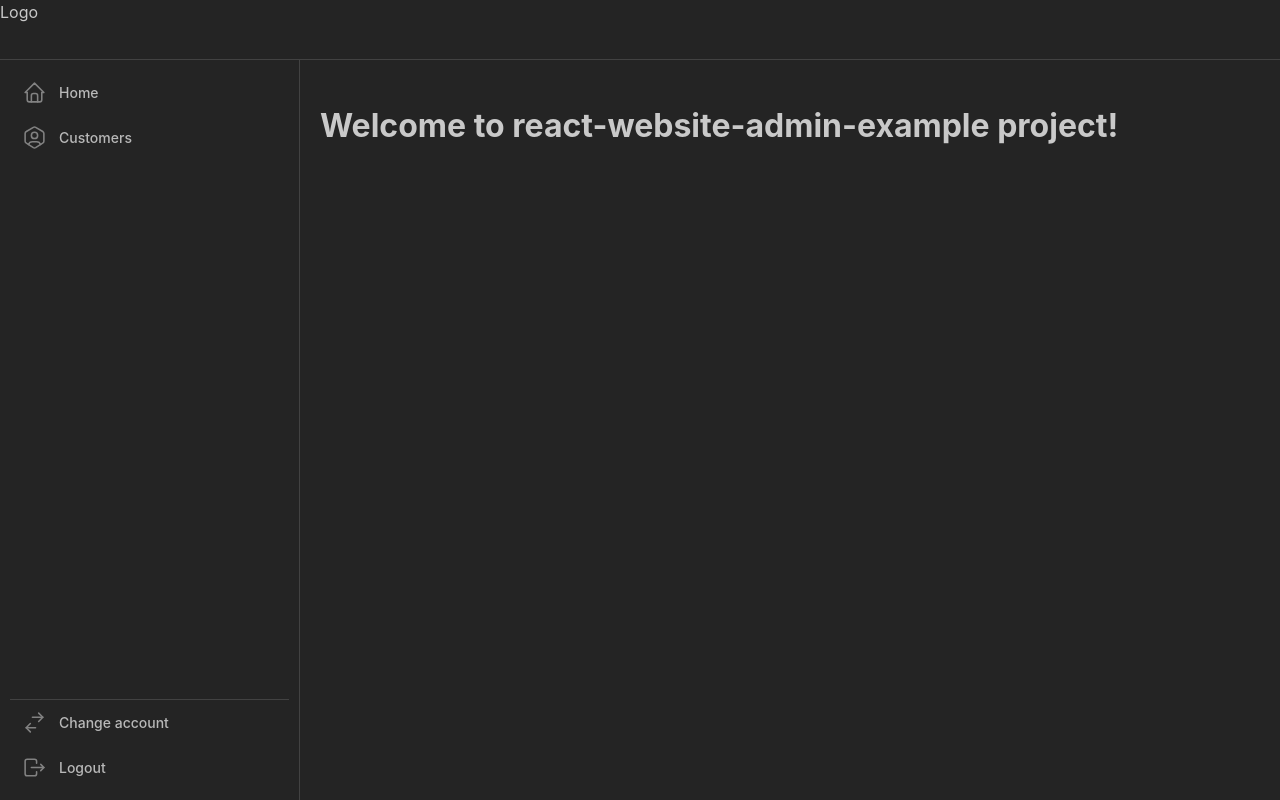
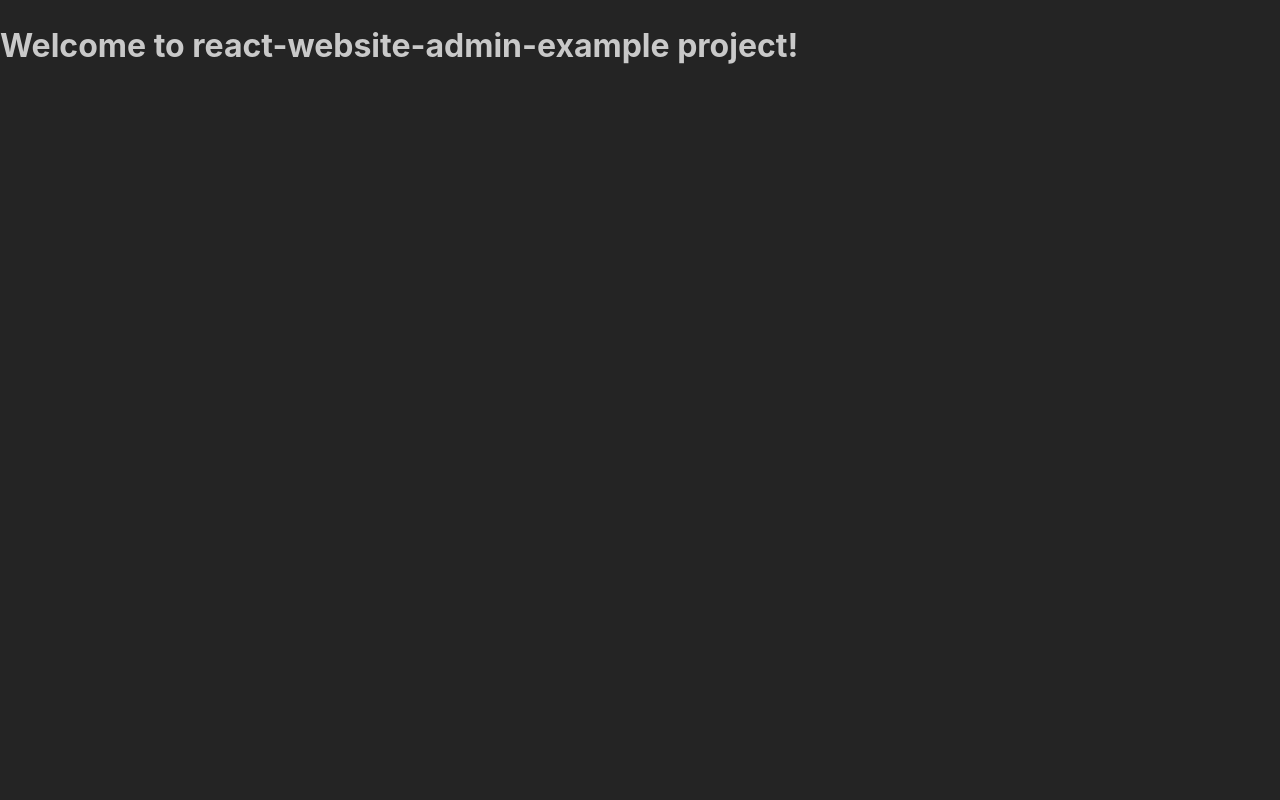
Before and after one commit to rpavila/react-website-admin-example, a Next.js app: page / in a window 1280 px wide. Built offline with nearby package versions, Linux system fonts and the light colour scheme.

Commit message:
Remove Shell wrapper from MantineProvider in layout
In the layout file, the Shell wrapper has been removed from around the application children to simplify the render hierarchy. Changes have been made to the MantineProvider in the layout component, which could affect the entire application layout.

```diff
--- a/app/layout.tsx
+++ b/app/layout.tsx
@@ -25,7 +25,7 @@ export default function RootLayout({
             </head>
             <body>
                 <MantineProvider theme={theme} forceColorScheme={'dark'}>
-                    <Shell>{children}</Shell>
+                    {children}
                 </MantineProvider>
             </body>
         </html>
```
